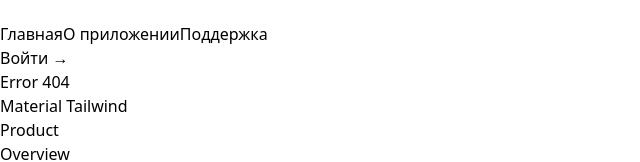
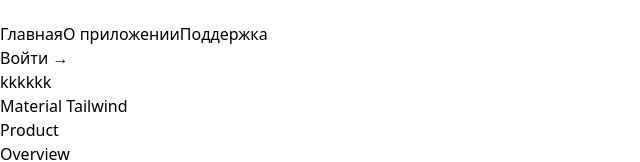
Before and after one commit to alina3400/kursproject123, a React (Vite) app: page /auth in a window 1280 px wide. Shown: the part 564-726 px from the top of the page, without its empty margins (0-640 px from the left). Built offline with nearby package versions, Linux system fonts and the light colour scheme; no server answers.

Commit message:
pages&components

```diff
--- a/src/App.tsx
+++ b/src/App.tsx
@@ -8,6 +8,7 @@
 import { Errors } from "./Pages/Errors";
 import { Navbar } from "./Components/Navbar";
 import { Footer } from "./Components/Footer";
+import { Auth } from "./Pages/Auth";
 
 
 export default function Example() {
@@ -27,6 +28,7 @@
    <Route path="/product/:proid" element={<ProductPage />} />     //Книга отдельно
    <Route path="/help" element={<Help/>}/>                        //Поддержка
    <Route path="/app" element={<CompanyPage/>}/>                  //О приложении
+   <Route path="/auth" element={<Auth/>}/>                        //Авторизация
    <Route path="*" element={<Errors/>}/>
  </Routes>
  </BrowserRouter>
--- a/src/Components/Navbar.tsx
+++ b/src/Components/Navbar.tsx
@@ -79,7 +79,7 @@
           </a>
         </Popover.Group>
         <div className="hidden lg:flex lg:flex-1 lg:justify-end">
-          <a href="#" className="text-sm font-semibold leading-6 text-gray-900">
+          <a href="/auth" className="text-sm font-semibold leading-6 text-gray-900">
             Войти <span aria-hidden="true">&rarr;</span>
           </a>
         </div>
--- /dev/null
+++ b/src/Pages/Auth.tsx
@@ -0,0 +1,6 @@
+
+export function Auth(){
+    return <>
+    <h1>kkkkkk</h1>
+    </>
+}
```
